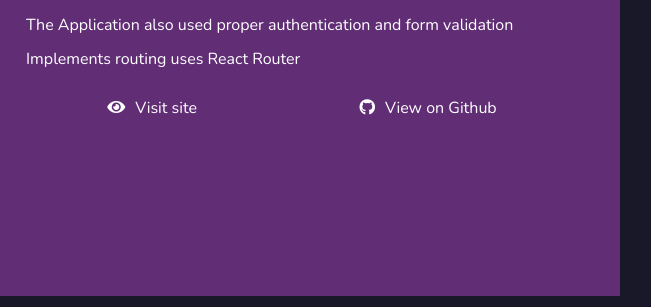
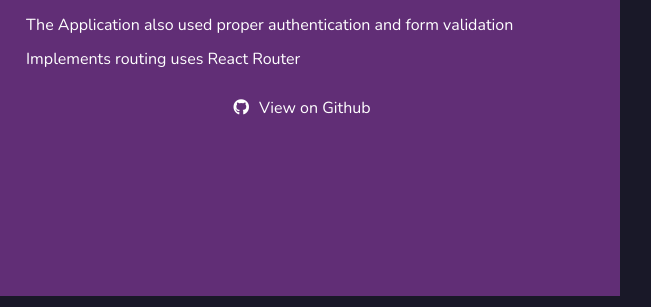
Before and after one commit to TamPhamdev/portfolio, a website: page index.html in a window 1280 px wide. Shown: the part 1576-1883 px from the top of the page, 629-1280 px from the left. Drawn offline with nearby package versions, Linux system fonts and the light colour scheme.

Commit message:
Remove link from Burger project

```diff
--- a/index.html
+++ b/index.html
@@ -161,7 +161,6 @@
                                   <li>Implements routing uses React Router</li>
                                 </ul>
                                 <div class="project-link">
-                                  <a  class="link-text" href="" target="_blank"><i class="fas fa-eye"></i>Visit site</a>
                                   <a  class="link-text"
                                     href="https://github.com/TamPhamdev/burger-builder"
                                     target="_blank"
```
